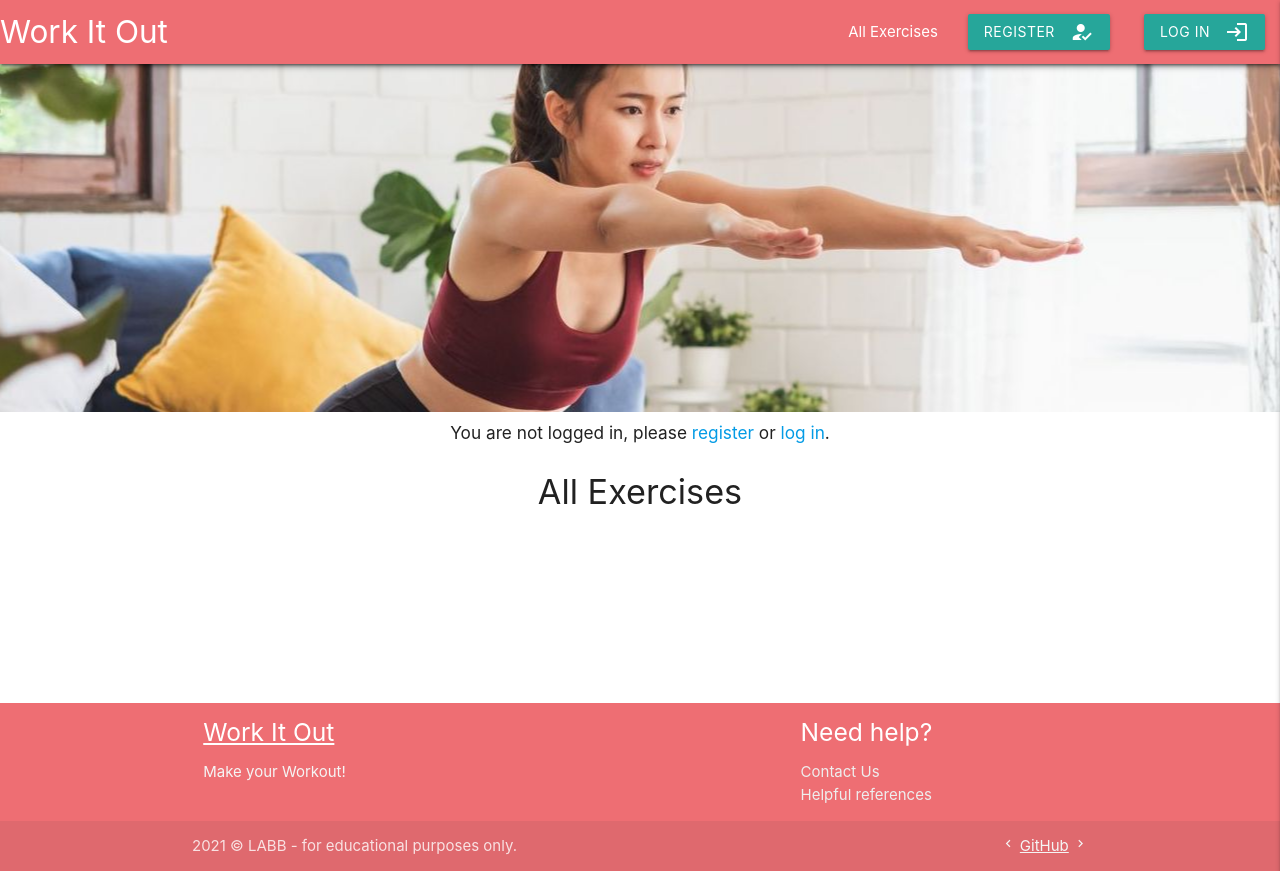
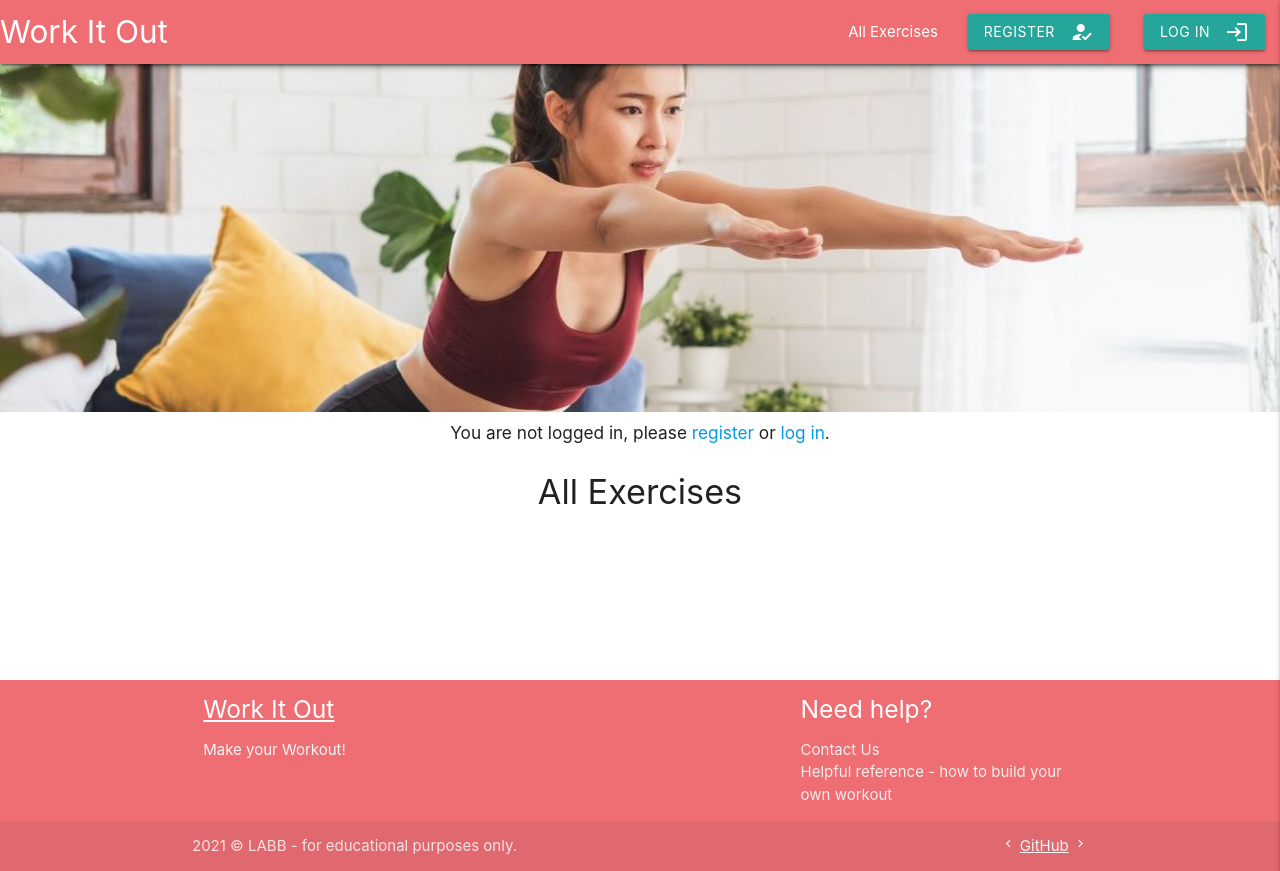
Before and after one commit to lornebb/Building-Block-Body, a Flask app: page / in a window 1280 px wide. Run offline with Flask 2, Linux system fonts and the light colour scheme; data that the repository does not hold is empty; some libraries are stand-ins or nearby versions.

Commit message:
changed lower body image for colour balance. added link to footer reference link. changed colour saturdation of upper body image

```diff
--- a/templates/components/footer.html
+++ b/templates/components/footer.html
@@ -8,7 +8,7 @@
       <h5 class="white-text">Need help?</h5>
         <ul>
         <li><a class="grey-text text-lighten-3" href="{{ url_for('contact')}}">Contact Us</a></li>
-        <li><a class="grey-text text-lighten-3" href="#!">Helpful references</a></li>
+        <li><a class="grey-text text-lighten-3" href="https://www.nerdfitness.com/blog/how-to-build-your-own-workout-routine/">Helpful reference - how to build your own workout</a></li>
       </ul>
     </div>
   </div>
```
Also changed, not shown: static/images/body-target-imgs/lower-body.jpg, static/images/body-target-imgs/upperbody.jpg.
